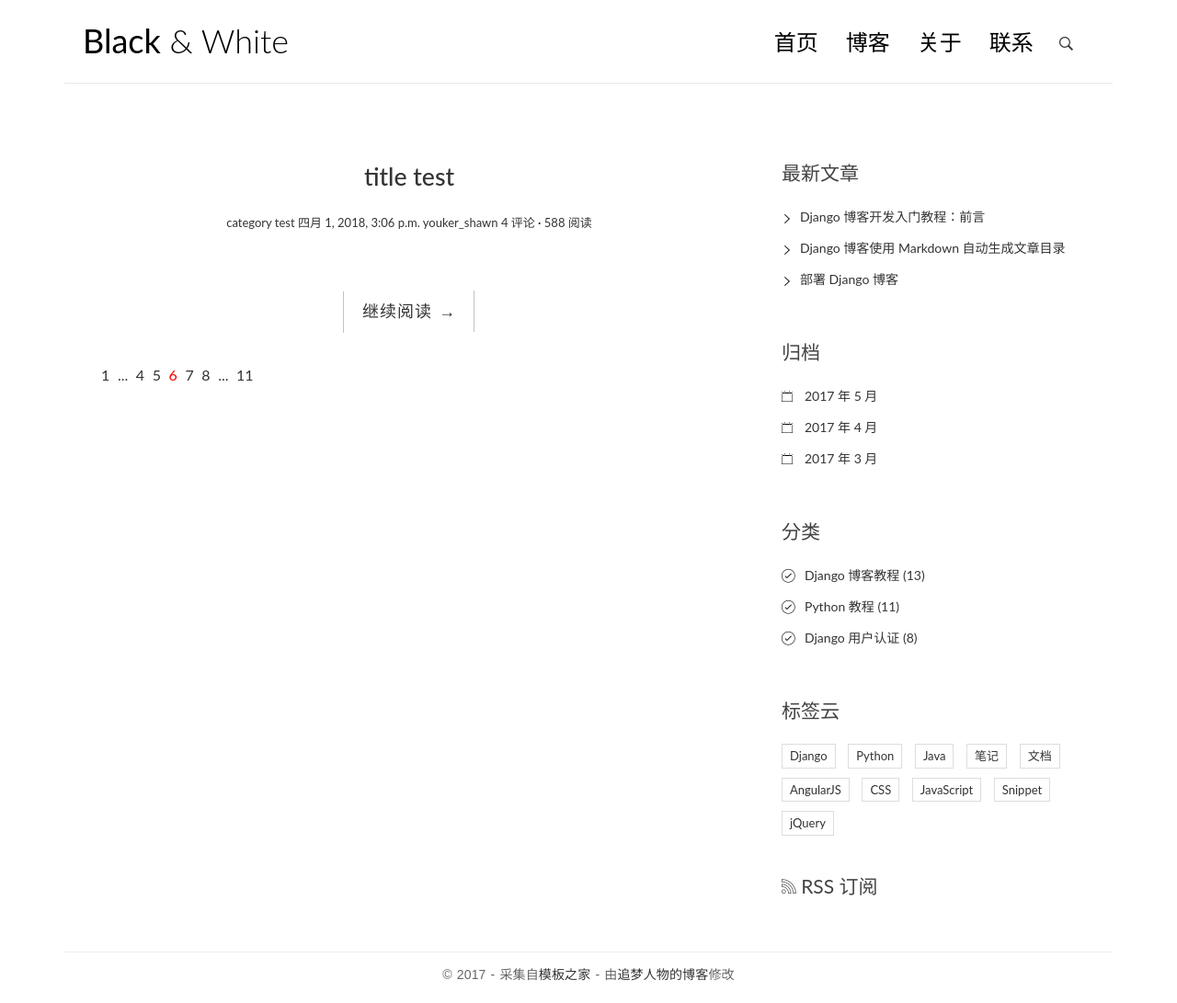
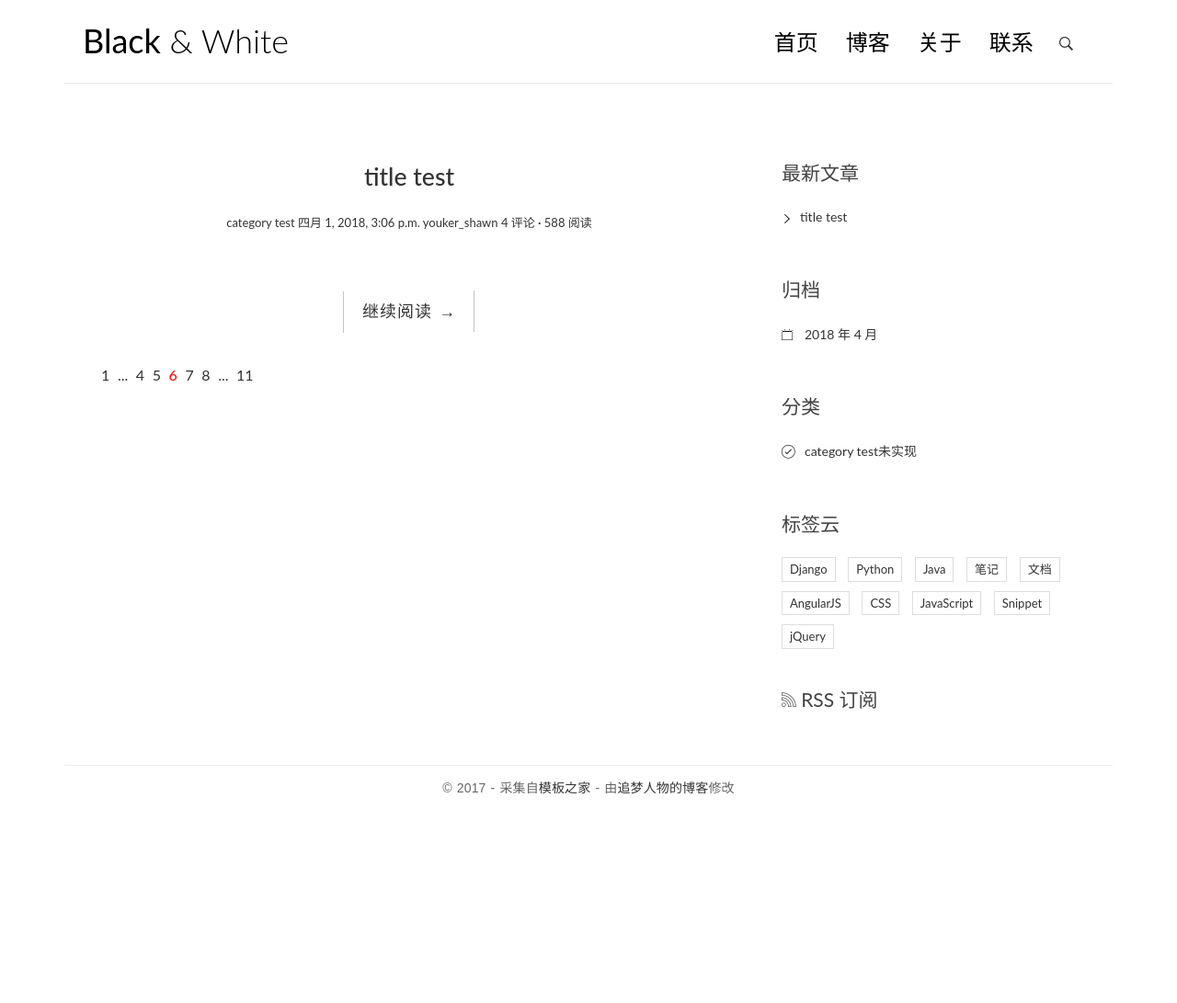
Before and after one commit to youker-lxy/youker_site, a Django app: page / in a window 1280 px wide. Shown: the whole page at 92% size. After the commit the page ends 864 px from the top, so only its background shows below. Run offline with Django 3.2, Linux system fonts and the light colour scheme; data comes from the database, SQL or seed files in the repository; some libraries are stand-ins or nearby versions.

Commit message:
使用自定义模板标签，完成右侧公共部分的最新文章，分类，标签

```diff
--- /dev/null
+++ b/mysite/blog/templatetags/blog_tags.py
@@ -0,0 +1,31 @@
+#!/usr/bin/env python
+# -*- coding: utf-8 -*-
+
+# @Time    : 2018/04/18 18:02
+# @Author  : youker
+# @File    : blog_tags.py
+# @Contact : youkerbz@gmail.com
+# @Content :
+
+from ..models import Article, Category
+from django import template
+# 需要引入template,注册为模板标签
+# 实例化了一个template.Library 类，并将函数 get_recent_posts 装饰为 register.simple_tag
+
+register = template.Library()
+
+
+@register.simple_tag
+def get_recent_article(num=5):
+    return Article.objects.all().order_by('-created_time')[:5]
+
+
+@register.simple_tag
+def get_dates():
+    # 返回文章的创建日期，精确到月，降序排列
+    return Article.objects.dates('created_time', 'month', order='DESC')
+
+
+@register.simple_tag
+def get_categorys():
+    return Category.objects.all()
--- a/mysite/templates/base.html
+++ b/mysite/templates/base.html
@@ -1,4 +1,6 @@
 {% load static %}
+{% load blog_tags %}
+
 <!DOCTYPE html>
 <html>
 <head>
@@ -75,50 +77,46 @@
             <aside class="col-md-4">
                 {% block toc %}
                 {% endblock toc %}
+
                 <div class="widget widget-recent-posts">
                     <h3 class="widget-title">最新文章</h3>
+                    {% get_recent_article as recent_article_list %}
                     <ul>
+                    {% for recent_a in recent_article_list %}
                         <li>
-                            <a href="#">Django 博客开发入门教程：前言</a>
+                            <a href="{{ recent_a.get_absolute_url }}">{{ recent_a.title }}</a>
                         </li>
-                        <li>
-                            <a href="#">Django 博客使用 Markdown 自动生成文章目录</a>
-                        </li>
-                        <li>
-                            <a href="#">部署 Django 博客</a>
-                        </li>
+                    {% empty %}
+                    暂无最新文章~~~
+                    {% endfor %}
                     </ul>
                 </div>
                 <div class="widget widget-archives">
                     <h3 class="widget-title">归档</h3>
                     <ul>
+                        {% get_dates as date_list %}
+                        {% for date in date_list %}
                         <li>
-                            <a href="#">2017 年 5 月</a>
+                            <a href="#">{{ date.year }} 年 {{ date.month }} 月 </a>
                         </li>
-                        <li>
-                            <a href="#">2017 年 4 月</a>
-                        </li>
-                        <li>
-                            <a href="#">2017 年 3 月</a>
-                        </li>
+                        {% empty %}
+                        暂无归档信息~~~
+                        {% endfor %}
                     </ul>
                 </div>
-
                 <div class="widget widget-category">
                     <h3 class="widget-title">分类</h3>
                     <ul>
+                        {% get_categorys as cate_list %}
+                        {% for cate in cate_list %}
                         <li>
-                            <a href="#">Django 博客教程 <span class="post-count">(13)</span></a>
+                            <a href="#">{{ cate.name }}<span class="post-count">未实现</span></a>
                         </li>
-                        <li>
-                            <a href="#">Python 教程 <span class="post-count">(11)</span></a>
-                        </li>
-                        <li>
-                            <a href="#">Django 用户认证 <span class="post-count">(8)</span></a>
-                        </li>
+                        {% empty %}
+                        暂无分类信息~~~
+                        {% endfor %}
                     </ul>
                 </div>
-
                 <div class="widget widget-tag-cloud">
                     <h3 class="widget-title">标签云</h3>
                     <ul>
@@ -157,6 +155,7 @@
                 <div class="rss">
                     <a href=""><span class="ion-social-rss-outline"></span> RSS 订阅</a>
                 </div>
+
             </aside>
         </div>
     </div>
```
Also changed, not shown: mysite/blog/templatetags/__init__.py (added, +12 -0 lines).
